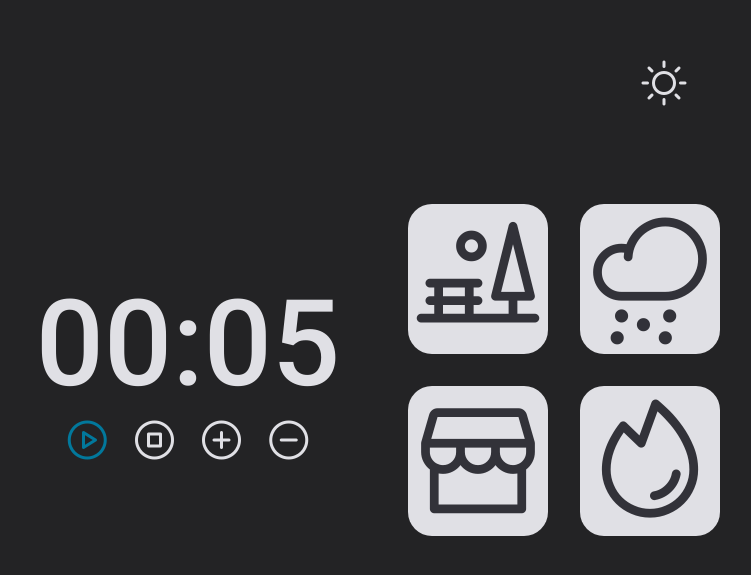
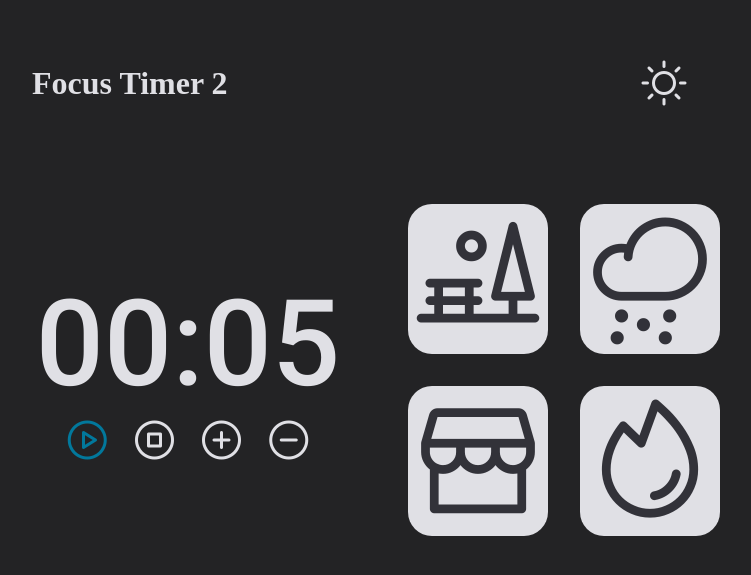
Before and after one commit to allanfarias1988/project-explorer-stage05-focos-timer2, a plain HTML site: page index.html in a window 1280 px wide. Shown: the part 119-694 px from the top of the page, without its empty margins (264-1015 px from the left). Drawn offline with nearby package versions, Linux system fonts and the light colour scheme.

Commit message:
Add screenshots and Title

```diff
--- a/index.html
+++ b/index.html
@@ -21,6 +21,7 @@
   </head>
   <body>
     <div id="app">
+      <h1>Focus Timer 2</h1>
       <div class="toggleMode">
         <div class="sr-only">Modo light ativado!</div>
         <button class="ph ph-moon"></button>
--- a/style.css
+++ b/style.css
@@ -18,13 +18,18 @@ html.dark {
     --text-color: hsla(240, 9%, 89%, 1);
 }
 
-html.dark .ph-moon, html:not(.dark) .ph-sun {
+html.dark .ph-moon,
+html:not(.dark) .ph-sun {
     display: none;
 }
 
 html.running .play,
 html:not(.running) .pause {
     display: none;
+}
+
+h1 {
+    color: var(--text-color);
 }
 
 .sr-only {
```
Also changed, not shown: docs/screenshots/focus-timer2-dark.png (added), docs/screenshots/focus-timer2.png (added).
